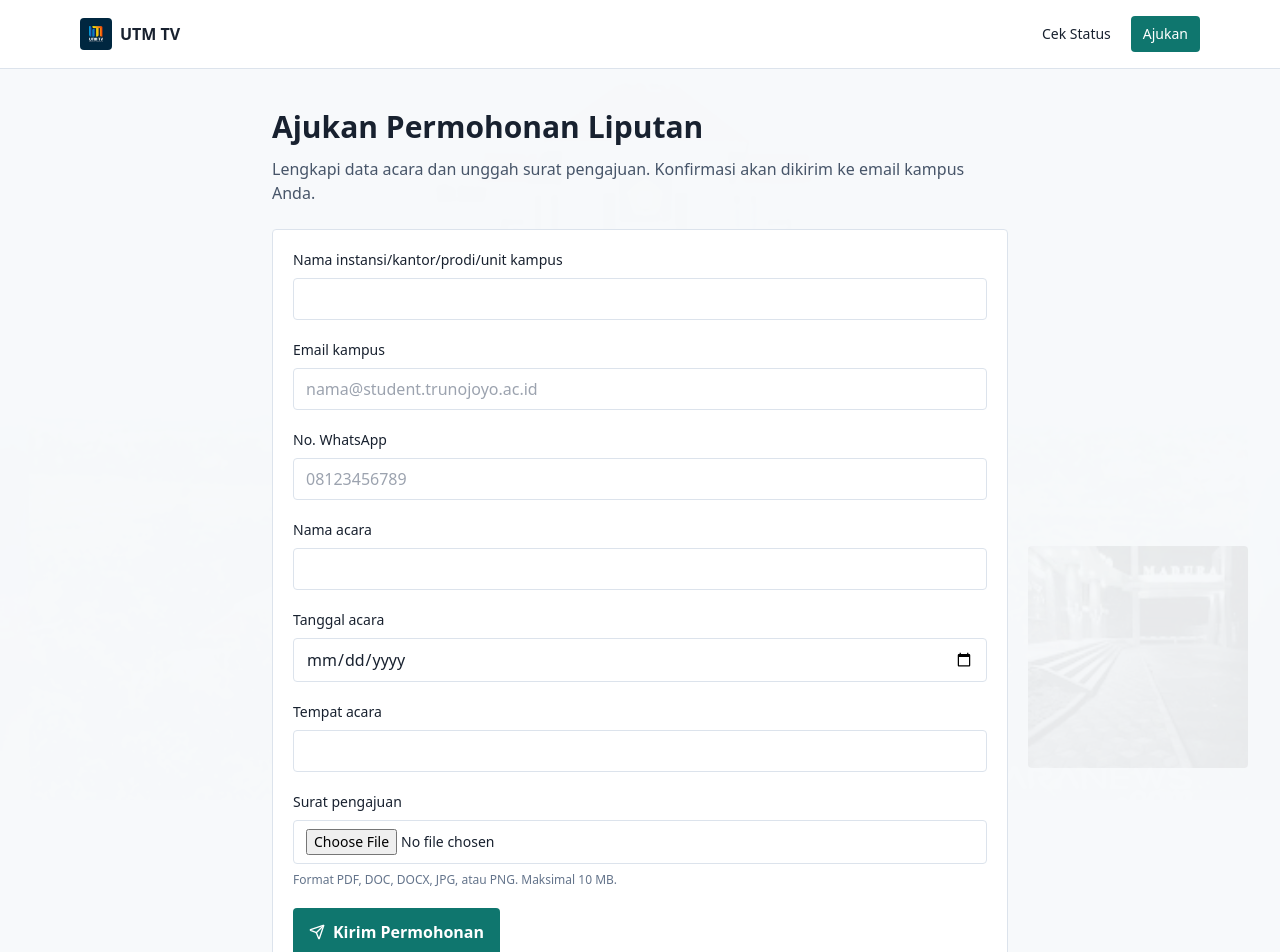
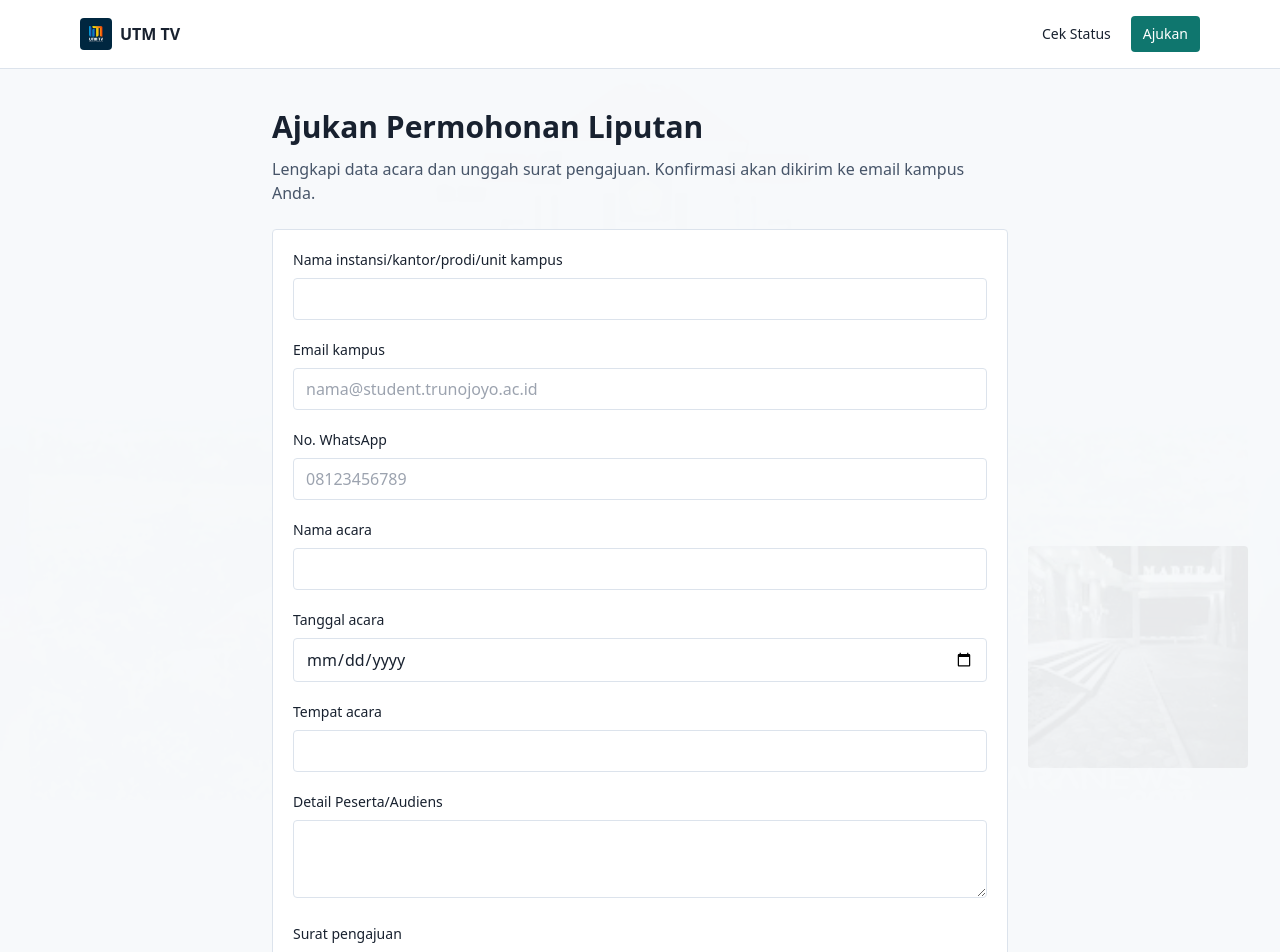
Before and after one commit to WebDesigner019/UTM-TV, a Next.js app: page /ajukan in a window 1280 px wide. Shown: the top 952 px of the page. Built offline with nearby package versions, Linux system fonts and the light colour scheme.

Commit message:
add: form, db, admin details, wa sends: field Detail Peserta/Audiens

```diff
--- a/app/admin/permohonan/[id]/page.tsx
+++ b/app/admin/permohonan/[id]/page.tsx
@@ -50,6 +50,7 @@ export default async function DetailPermohonanPage({ params }: { params: { id: s
                 <Info label="No. WhatsApp" value={item.noWa} />
                 <Info label="Tanggal acara" value={formatTanggal(item.tanggalAcara)} />
                 <Info label="Tempat acara" value={item.tempatAcara} />
+                {item.detailPesertaAudiens ? <Info label="Detail Peserta/Audiens" value={item.detailPesertaAudiens} /> : null}
                 <Info label="Diajukan" value={formatTanggalWaktu(item.createdAt)} />
                 <Info label="Nama file" value={item.fileOriginalName} />
               </dl>
--- a/app/ajukan/AjukanForm.tsx
+++ b/app/ajukan/AjukanForm.tsx
@@ -46,6 +46,17 @@ export function AjukanForm() {
       <Field label="Nama acara" name="nama_acara" />
       <Field label="Tanggal acara" name="tanggal_acara" type="date" min={new Date().toISOString().split("T")[0]} />
       <Field label="Tempat acara" name="tempat_acara" />
+      <div>
+        <label className="mb-2 block text-sm font-medium" htmlFor="detail_peserta_audiens">
+          Detail Peserta/Audiens
+        </label>
+        <textarea
+          className="focus-ring w-full rounded border border-line bg-white px-3 py-2 text-sm"
+          id="detail_peserta_audiens"
+          name="detail_peserta_audiens"
+          rows={3}
+        />
+      </div>
       <div>
         <label className="mb-2 block text-sm font-medium">Surat pengajuan</label>
         <input
--- a/app/api/permohonan/route.ts
+++ b/app/api/permohonan/route.ts
@@ -14,7 +14,8 @@ const schema = z.object({
   no_wa: z.string().min(1, "No. WhatsApp wajib diisi."),
   nama_acara: z.string().min(2, "Nama acara wajib diisi."),
   tanggal_acara: z.string().min(1, "Tanggal acara wajib diisi."),
-  tempat_acara: z.string().min(2, "Tempat acara wajib diisi.")
+  tempat_acara: z.string().min(2, "Tempat acara wajib diisi."),
+  detail_peserta_audiens: z.string().optional()
 });
 
 export async function POST(request: Request) {
@@ -32,7 +33,8 @@ export async function POST(request: Request) {
       no_wa: formData.get("no_wa"),
       nama_acara: formData.get("nama_acara"),
       tanggal_acara: formData.get("tanggal_acara"),
-      tempat_acara: formData.get("tempat_acara")
+      tempat_acara: formData.get("tempat_acara"),
+      detail_peserta_audiens: formData.get("detail_peserta_audiens")
     });
 
     const email = normalizeEmail(payload.email);
@@ -63,6 +65,7 @@ export async function POST(request: Request) {
               namaAcara: payload.nama_acara,
               tanggalAcara: new Date(payload.tanggal_acara),
               tempatAcara: payload.tempat_acara,
+              detailPesertaAudiens: payload.detail_peserta_audiens || null,
               filePath: uploaded.relativePath,
               fileOriginalName: uploaded.originalName,
               fileMimeType: uploaded.mimeType,
@@ -97,6 +100,7 @@ export async function POST(request: Request) {
       namaAcara: permohonan.namaAcara,
       tempatAcara: permohonan.tempatAcara,
       tanggalAcara: permohonan.tanggalAcara,
+      detailPesertaAudiens: permohonan.detailPesertaAudiens,
       noWa: permohonan.noWa,
       email: permohonan.email
     }).catch((error) => console.error("Gagal mengirim notifikasi WA grup:", error));
--- a/lib/wa.ts
+++ b/lib/wa.ts
@@ -56,6 +56,7 @@ export async function sendWaGroupNotification(input: {
   namaAcara: string;
   tempatAcara: string;
   tanggalAcara: Date;
+  detailPesertaAudiens?: string | null;
   noWa: string;
   email: string;
 }) {
@@ -73,6 +74,7 @@ export async function sendWaGroupNotification(input: {
     `nama instansi: ${input.namaInstansi}`,
     `nama acara: ${input.namaAcara}`,
     `tempat acara: ${input.tempatAcara}`,
+    `detail peserta/audiens: ${input.detailPesertaAudiens || "-"}`,
     `tanggal acara: ${formatTanggal(input.tanggalAcara)}`,
     `No whatsapp: ${input.noWa}`,
     `email: ${input.email}`
```
Also changed, not shown: 2 other files (tests, documents, lock files or other folders).
